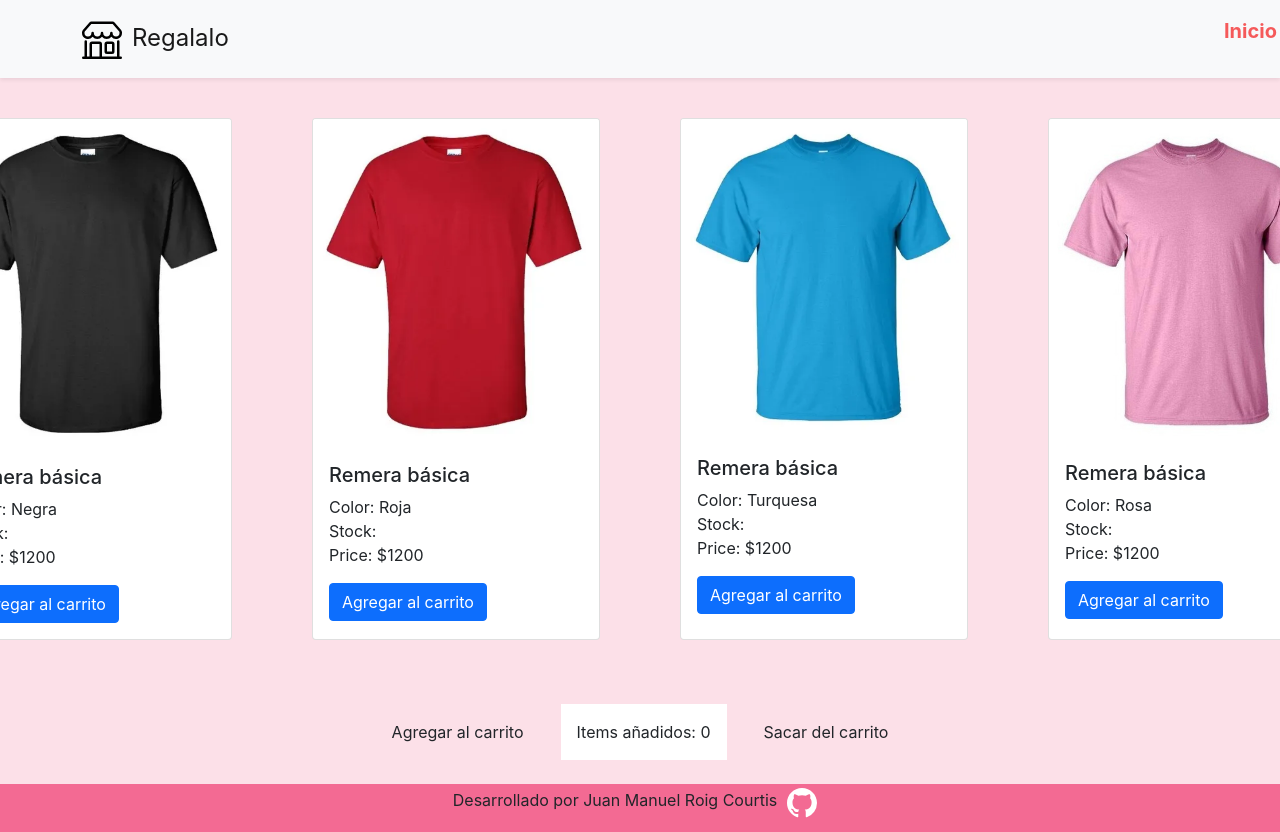
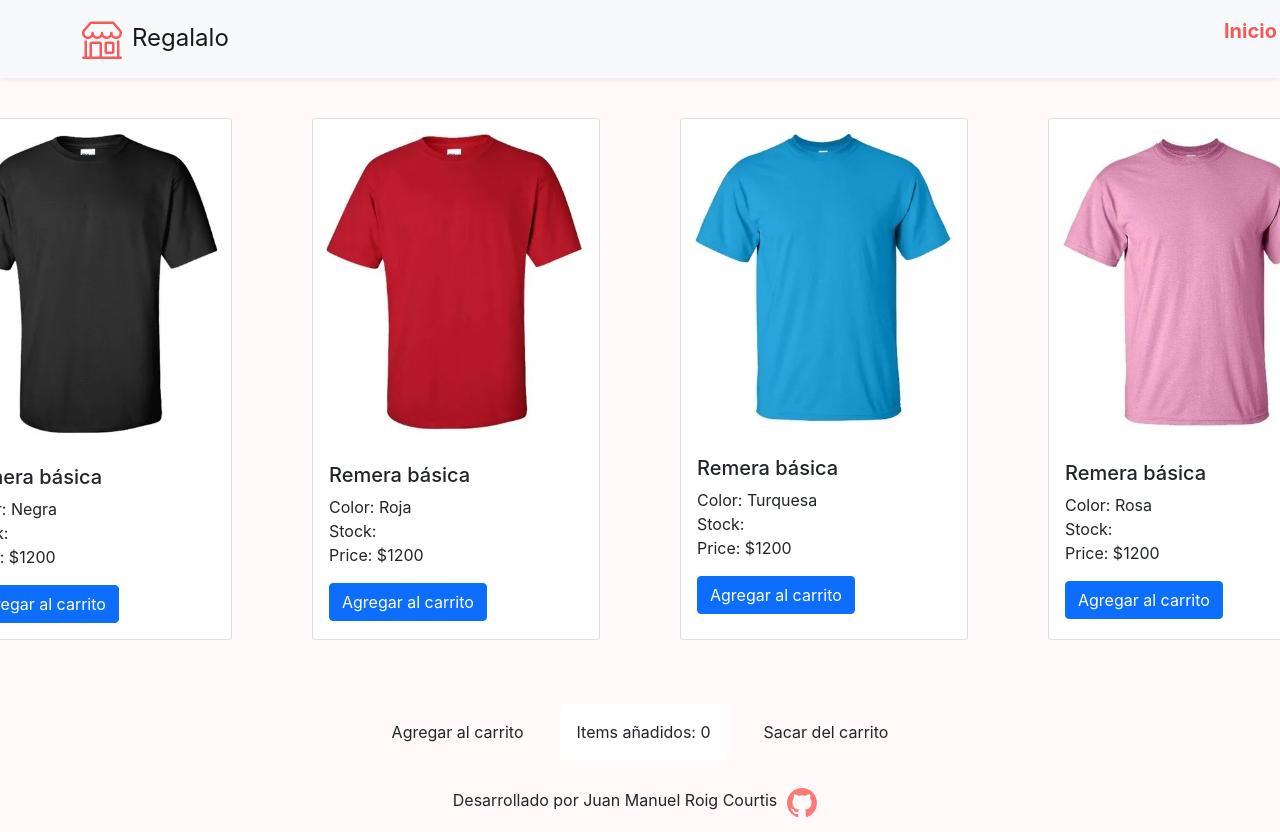
Before and after one commit to jmroigcourtis/eCommerce-RoigCourtis, a React (Create React App) app: page / in a window 1280 px wide. Shown: the top 832 px of the page. Built offline with nearby package versions, Linux system fonts and the light colour scheme.

Commit message:
Actualización del front

```diff
--- a/src/CSS/SCSS/_Body.scss
+++ b/src/CSS/SCSS/_Body.scss
@@ -1,9 +1,9 @@
 body {
-    background: #fce0e8;
+    background: #FFF9F9;
     height: 100%;
     margin: 0;
-    background-repeat: no-repeat;
-    background-attachment: fixed;
+    overflow-y: auto;
+    overflow-x: hidden;
   }
 
 .bannerList {
--- a/src/CSS/SCSS/_Footer.scss
+++ b/src/CSS/SCSS/_Footer.scss
@@ -1,7 +1,7 @@
 .footer {
-    background-color: rgb(243, 106, 147);
+    background-color: #FFF9F9;
 }
 
 .bi-github {
-    color: white;
+    color: #FF7878;
 }
--- a/src/CSS/style.css
+++ b/src/CSS/style.css
@@ -1,9 +1,9 @@
 body {
-  background: #fce0e8;
+  background: #FFF9F9;
   height: 100%;
   margin: 0;
-  background-repeat: no-repeat;
-  background-attachment: fixed; }
+  overflow-y: auto;
+  overflow-x: hidden; }
 
 .bannerList {
   background-color: #f799b5; }
@@ -25,13 +25,32 @@ h1 {
   padding: 0 20px;
   font-size: 20px; }
 
-.NavP {
+p.NavP {
+  margin-right: 40px;
   font-weight: 700;
   color: #f55a5a; }
 
-.NavP:hover {
-  transition: 1s;
-  color: 1px 1px 29px -8px #ff2063; }
+p.NavBox {
+  display: block;
+  position: relative;
+  padding: 1 0; }
+
+/* Fade in */
+p.NavBox::after {
+  content: '';
+  position: absolute;
+  bottom: 0;
+  left: 0;
+  width: 100%;
+  height: 0.1em;
+  background-color: #f55a5a;
+  opacity: 0;
+  transition: opacity 300ms, transform 300ms; }
+
+p.NavBox:hover::after,
+p.NavBox:focus::after {
+  opacity: 1;
+  transform: translate3d(0, 0.2em, 0); }
 
 svg {
   margin: 0 10px;
@@ -49,7 +68,7 @@ a {
   margin: 40px; }
 
 .footer {
-  background-color: #f36a93; }
+  background-color: #FFF9F9; }
 
 .bi-github {
-  color: white; }
+  color: #FF7878; }
--- a/src/Components/Footer/Footer.jsx
+++ b/src/Components/Footer/Footer.jsx
@@ -1,5 +1,5 @@
 const Footer = () => {
-    return  <footer className="d-flex footer justify-content-center p-1">
+    return  <footer className="d-flex footer justify-content-center p-1 shadow-sm">
                 <p>Desarrollado por Juan Manuel Roig Courtis</p>
                     <a href="https://github.com/jmroigcourtis" target="_blank" rel="noreferrer">
                         <svg xmlns="http://www.w3.org/2000/svg" width="30" height="30" fill="currentColor" class="bi bi-github" viewBox="0 0 16 16">
--- a/src/Components/Item/Items.jsx
+++ b/src/Components/Item/Items.jsx
@@ -4,6 +4,8 @@ import Button from 'react-bootstrap/Button'
 
 
 function Item({prods}) {
+
+
   return (
         <div className="d-flex justify-content-center">
             <Card className="cards" key={prods.id} style={{ width: '18rem' }}>
@@ -18,8 +20,8 @@ function Item({prods}) {
                             <Button variant="primary">Agregar al carrito</Button>
                         </Card.Body>
             </Card>
-    </div>
-)
+        </div>
+    )
 }
 
 export default Item
--- a/src/Components/NavBar/NavBar.jsx
+++ b/src/Components/NavBar/NavBar.jsx
@@ -1,4 +1,4 @@
-import CartWidget from "../../Components/CartWidget/CartWidget";
+import ShowUnits from "../../Components/CartWidget/CartWidget";
 import Navbar from 'react-bootstrap/Navbar'
 import Nav from 'react-bootstrap/Nav'
 import Container from 'react-bootstrap/Container'
@@ -8,15 +8,15 @@ const NavBar = () => {
         return <>
             <Navbar sticky="top"  bg="light" variant="light" className="shadow-sm d-flex">
                 <Container className="row">
-                    <Navbar.Brand href="#home" className="fs-4 ms-5">
-                        <Shop style={{color: 'black', height: '40px', width: '40px'}}/>
+                    <Navbar.Brand className="fs-4 ms-5">
+                        <Shop  style={{color: 'rgb(245, 90, 90)', height: '40px', width: '40px'}}/>
                         Regalalo
                     </Navbar.Brand>
                         <Nav className="me-auto ms-5">
-                            <Nav.Link href="#home"><p className=" fs-5 NavP">Inicio</p></Nav.Link>
-                            <Nav.Link href="#features"><p className="fs-5 NavP">Productos</p></Nav.Link>
-                            <Nav.Link href="#pricing"><p className="fs-5  NavP" >Sucursales</p></Nav.Link>
-                            <Nav.Link href="#cart"><CartWidget/></Nav.Link>
+                            <Nav.Link href="#home"><p className=" fs-5 NavP NavBox">Inicio</p></Nav.Link>
+                            <Nav.Link href="#features"><p className="fs-5 NavP NavBox">Productos</p></Nav.Link>
+                            <Nav.Link href="#pricing"><p className="fs-5  NavP NavBox" >Sucursales</p></Nav.Link>
+                            <Nav.Link href="#cart"><ShowUnits/></Nav.Link>
                         </Nav>
                 </Container>
             </Navbar>
--- a/src/Containers/ItemListContainer/ItemListContainer.jsx
+++ b/src/Containers/ItemListContainer/ItemListContainer.jsx
@@ -15,11 +15,9 @@ const ItemListContainer = () => {
                 .finally(() => setLoading(false))
 
         }, [] /* Array vacio para respetar el Lifecycle de los componentes. El [] vacio permite que la función se ejecute solo una vez */)
-        console.log((productos))
-
         return (
         <>
-                {loading ? <h1 className="d-flex justify-content-center loading">Cargando</h1> : <ItemList className="wow bounce" productos = {productos}/>}
+                {loading ? <h1 className="d-flex justify-content-center loading">Cargando</h1> : <ItemList productos = {productos}/>}
         </>
         )
 }
```
Also changed, not shown: src/CSS/SCSS/_Nav.scss (+26 -4 lines).
